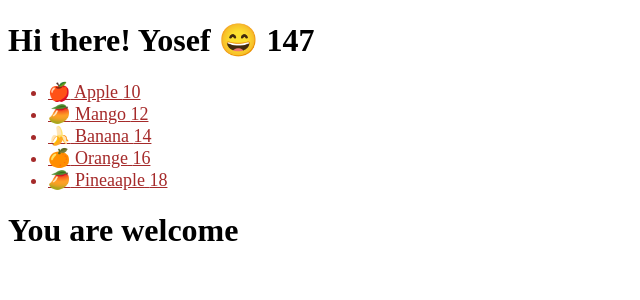
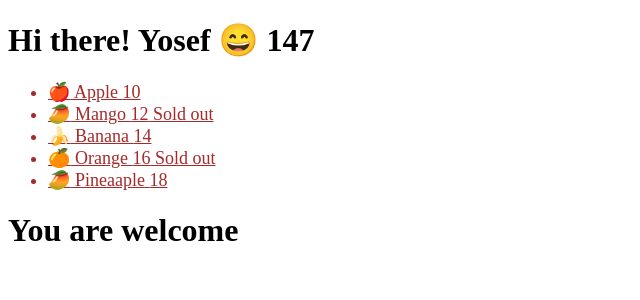
Before and after one commit to mercytv932/react-pro, a React (Vite) app: page / in a window 1280 px wide. Shown: the top 300 px of the page, without its empty margins (0-640 px from the left). Built offline with nearby package versions, Linux system fonts and the light colour scheme.

Commit message:
Conditionally Rendering A Message Using Ternary

```diff
--- a/src/components/Fruit.jsx
+++ b/src/components/Fruit.jsx
@@ -1,14 +1,9 @@
-export default function Fruit({ name, price, emoji }) {
+export default function Fruit({ name, price, emoji, soldOut }) {
   return (
-    <div>
-      {/* {emoji} {name} {price} */}
-      {price > 5 ? (
-        <li>
-          {emoji} {name} {price}
-        </li>
-      ) : (
-        ""
-      )}
-    </div>
+    <>
+      <li>
+        {emoji} {name} {price} {soldOut ? "Sold out" : ""}
+      </li>
+    </>
   );
 }
--- a/src/components/Fruits.jsx
+++ b/src/components/Fruits.jsx
@@ -2,11 +2,11 @@ import Fruit from "./Fruit";
 function Fruits() {
   // const fruits = ["Apple ", "Mango ", "Banana ", " Orange ", "Pineapple"];
   const fruits = [
-    { name: "Apple", price: 10, emoji: "🍎" },
-    { name: "Mango", price: 12, emoji: "🥭" },
-    { name: "Banana", price: 14, emoji: "🍌" },
-    { name: "Orange", price: 16, emoji: "🍊" },
-    { name: "Pineaaple", price: 18, emoji: "🥭" },
+    { name: "Apple", price: 10, emoji: "🍎", soldOut: false },
+    { name: "Mango", price: 12, emoji: "🥭", soldOut: true },
+    { name: "Banana", price: 14, emoji: "🍌", soldOut: false },
+    { name: "Orange", price: 16, emoji: "🍊", soldOut: true },
+    { name: "Pineaaple", price: 18, emoji: "🥭", soldOut: false },
   ];
 
   return (
@@ -18,6 +18,7 @@ function Fruits() {
             name={fruit.name}
             price={fruit.price}
             emoji={fruit.emoji}
+            soldOut={fruit.soldOut}
           />
         ))}
       </ul>
```
